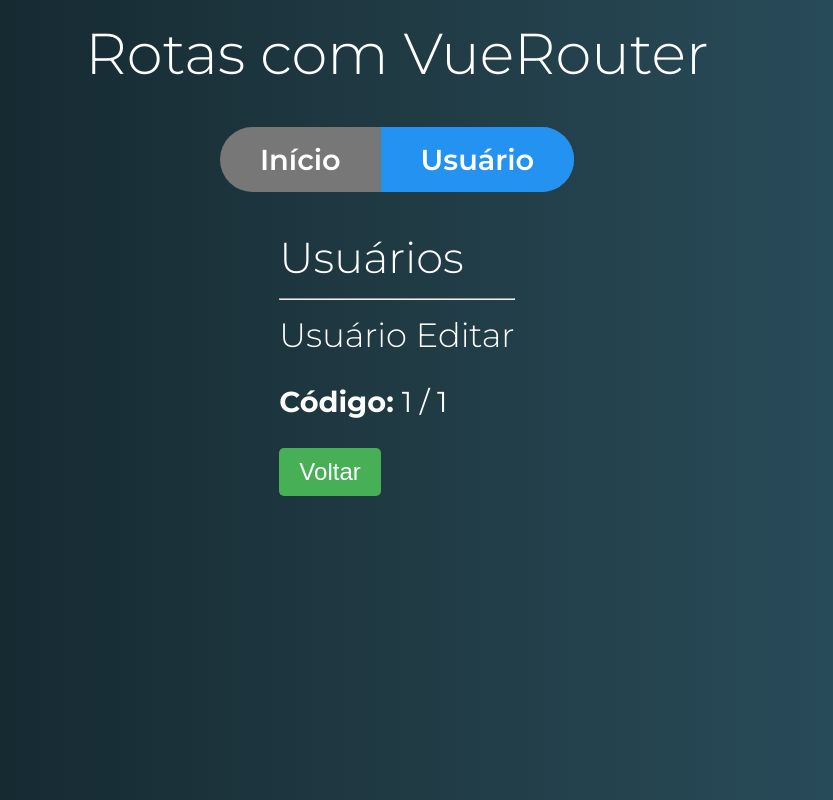
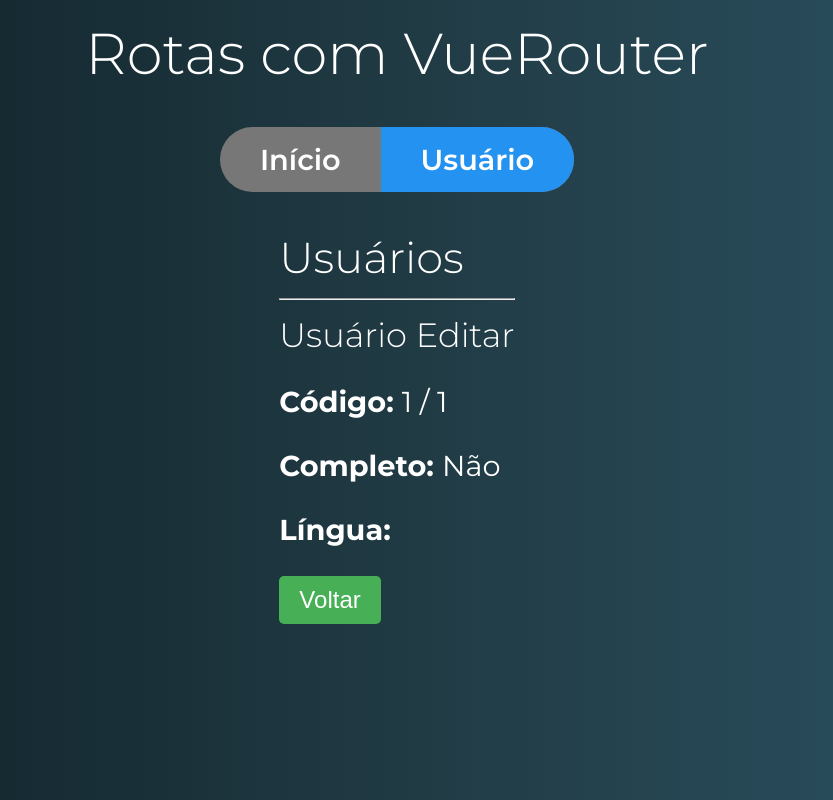
Before and after one commit to dimascapelari/rotas-exercicios, a Vue app: page /usuario/1/editar in a window 1280 px wide. Shown: the whole page, without its empty margins (243-1076 px from the left). Built offline with nearby package versions, Linux system fonts and the light colour scheme.

Commit message:
265 - usando parametros da query

```diff
--- a/src/components/usuario/UsuarioDetalhe.vue
+++ b/src/components/usuario/UsuarioDetalhe.vue
@@ -6,7 +6,11 @@
     <router-link
       tag="button"
       primario
-      :to="{ name: 'editarUsuario', params: { id } }"
+      :to="{
+        name: 'editarUsuario',
+        params: { id },
+        query: { completo: false, lingua: 'en' },
+      }"
     >
       Editar
     </router-link>
--- a/src/components/usuario/UsuarioEditar.vue
+++ b/src/components/usuario/UsuarioEditar.vue
@@ -2,6 +2,10 @@
   <div class="usuario-detalhe">
     <h3>Usuário Editar</h3>
     <p><strong>Código: </strong>{{ id }} / {{ $route.params.id }}</p>
+    <p>
+      <strong>Completo: </strong> {{ $route.query.completo ? "Sim" : "Não" }}
+    </p>
+    <p><strong>Língua: </strong> {{ $route.query.lingua }}</p>
   </div>
 </template>
 
```
